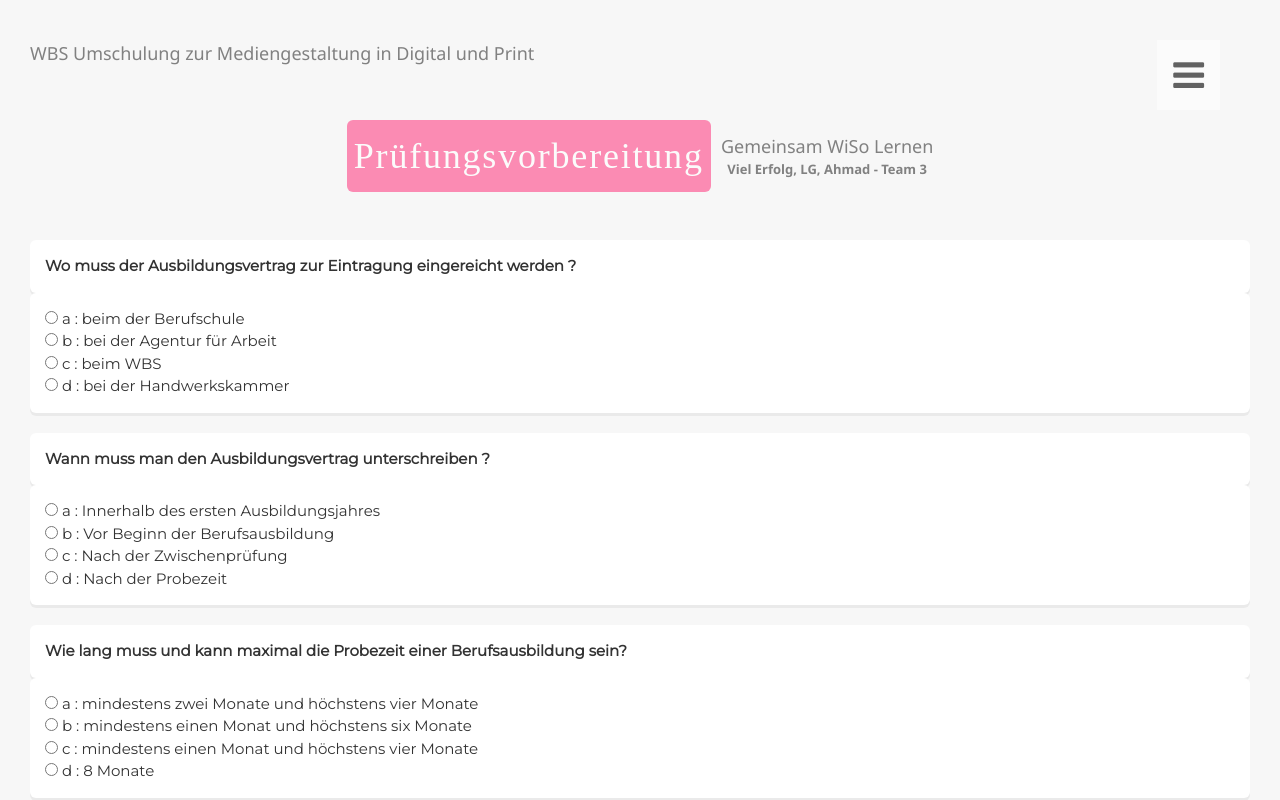
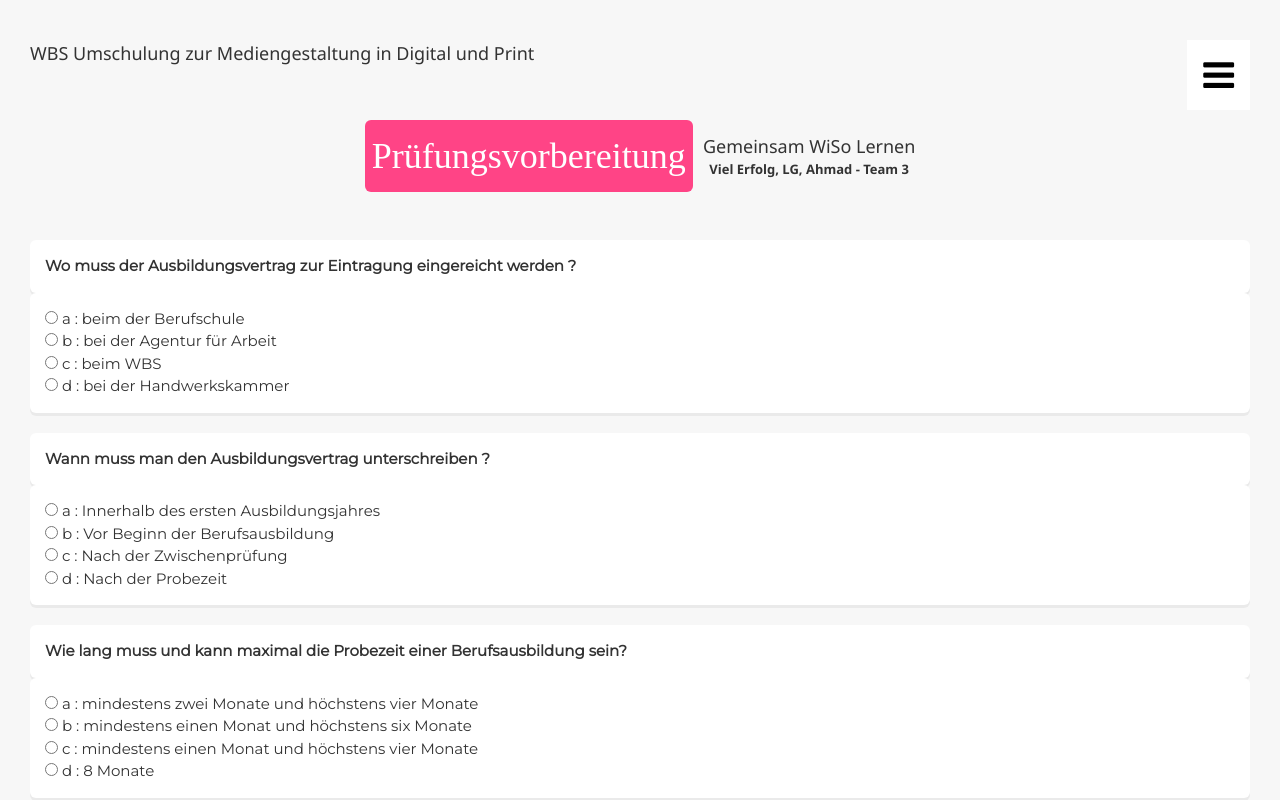
Before and after one commit to aalassi/wiso, a plain HTML site: page index.html in a window 1280 px wide. Shown: the top 800 px of the page. Drawn offline with nearby package versions, Linux system fonts and the light colour scheme.

Commit message:
Update style.css

```diff
--- a/style.css
+++ b/style.css
@@ -8,9 +8,19 @@ body{
 	font-family: "Montserrat", sans-serif !important;
 }
 
+/*
 .w3-button {
 	margin-right: 2rem !important;
 
+}
+*/
+
+.w3-opacity {
+	opacity: 1 !important;
+}
+
+.fa-remove {
+	margin-right: 2rem !important;
 }
 
 .headerstyle {
@@ -21,7 +31,7 @@ body{
     font-weight: 400;
     padding: 0.25em 0.2em 0.25em 0.2em;
     font-size: 1em;
-    letter-spacing: 0.05em;
+    /* letter-spacing: 0.05em; */
     display: inline-block;
     vertical-align: middle;
 }
```
